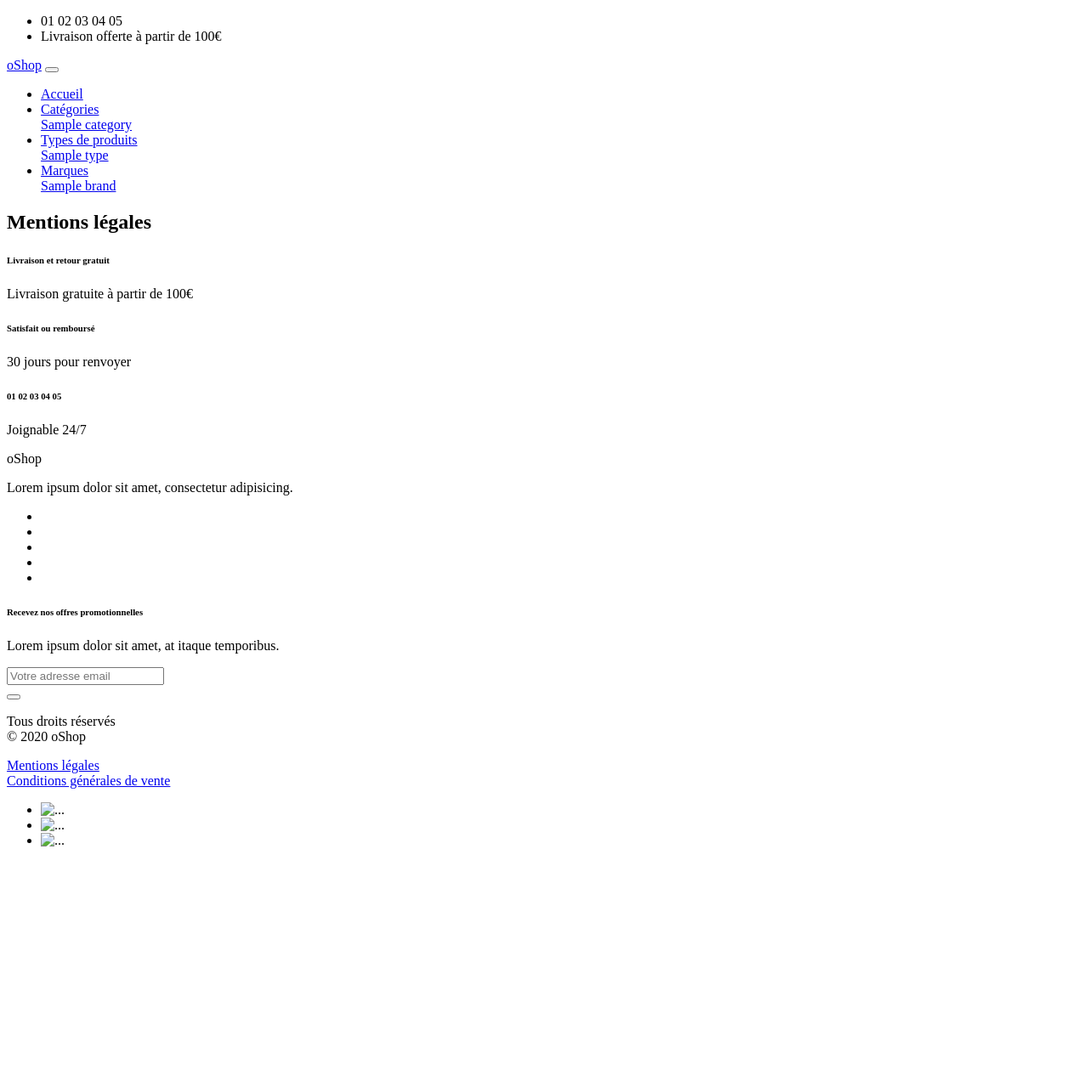
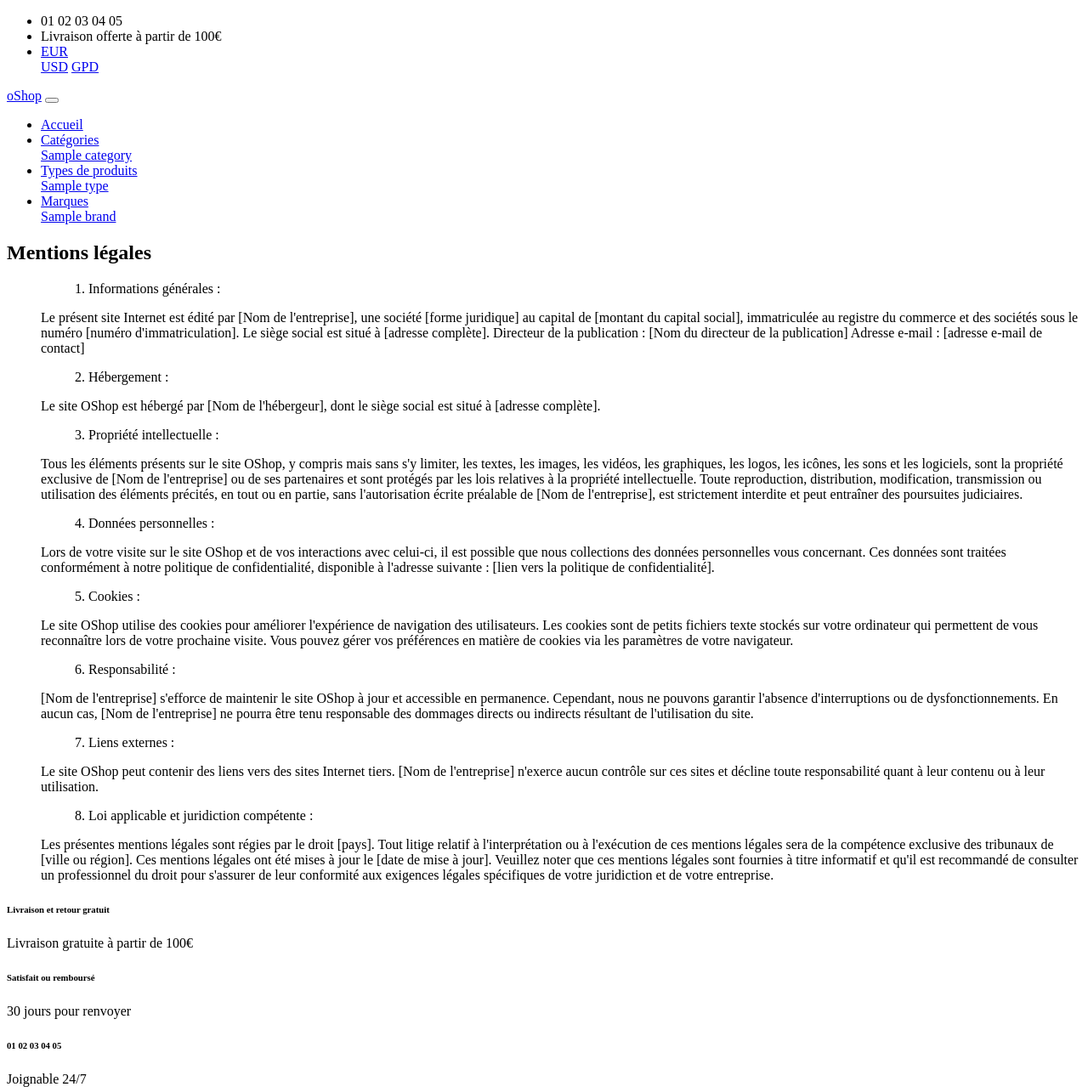
Before and after one commit to YoanBuscail/Oshop, a PHP site: template app/Views/legal_notice.tpl.php in a window 1280 px wide. Shown: the top 1279 px of the page at 85% size. Before the commit the page ends 996 px from the top, so only its background shows below. Run offline with PHP 8.4, Linux system fonts and the light colour scheme; the template is opened without the code that fills it: most values are stand-ins (such as "Sample title", 1, 10 or a date in 2020).

Commit message:
avec correction homepage

```diff
--- a/app/Views/footer.tpl.php
+++ b/app/Views/footer.tpl.php
@@ -91,9 +91,9 @@
                 </div>
                 <div class="col-md-6 text-center">
                     <p class="mb-md-0">
-                        <a class="text-white" href="<?= $router->generate('legalNotice') ?>">Mentions légales</a>
+                        <a class="text-white" href="<?= $router->generate('legal_notice') ?>">Mentions légales</a>
                         <br>
-                        <a class="text-white" href="#">Conditions générales de vente</a>
+                        <a class="text-white" href="<?= $router->generate('general_terms') ?>">Conditions générales de vente</a>
                     </p>
                 </div>
 
--- a/app/Views/header.tpl.php
+++ b/app/Views/header.tpl.php
@@ -21,6 +21,15 @@
                                 <i class="fa fa-phone"></i> 01 02 03 04 05
                             </li>
                             <li class="list-inline-item px-3 border-left d-none d-lg-inline-block">Livraison offerte à partir de 100€</li>
+                            <li class="nav-item dropdown list-inline-item px-3 border-right d-none d-lg-inline-block ">
+                                <a class="nav-link dropdown-toggle" href="#" id="navbarDropdownMenuLink" data-toggle="dropdown" aria-haspopup="true" aria-expanded="false">
+                                EUR
+                                </a>
+                                <div class="dropdown-menu" aria-labelledby="navbarDropdownMenuLink">
+                                <a href="#" class="dropdown-item text-sm">USD</a>
+                                <a href="#" class="dropdown-item text-sm">GPD</a>
+                                </div>
+                            </li>
                         </ul>
                     </div>
                 </div>
--- a/app/Views/legal_notice.tpl.php
+++ b/app/Views/legal_notice.tpl.php
@@ -2,6 +2,33 @@
     <div class="container-fluid">
         <div class="row">
             <h1>Mentions légales</h1>
+            <ol>
+            <ul>1. Informations générales :</ul>
+                <p>Le présent site Internet est édité par [Nom de l'entreprise], une société [forme juridique] au capital de [montant du capital social], immatriculée au registre du commerce et des sociétés sous le numéro [numéro d'immatriculation]. Le siège social est situé à [adresse complète].
+
+                Directeur de la publication : [Nom du directeur de la publication]
+                Adresse e-mail : [adresse e-mail de contact]</p>
+            <ul>2. Hébergement :</ul>
+                <p>Le site OShop est hébergé par [Nom de l'hébergeur], dont le siège social est situé à [adresse complète]. </p>
+
+            <ul>3. Propriété intellectuelle :</ul>
+                <p>Tous les éléments présents sur le site OShop, y compris mais sans s'y limiter, les textes, les images, les vidéos, les graphiques, les logos, les icônes, les sons et les logiciels, sont la propriété exclusive de [Nom de l'entreprise] ou de ses partenaires et sont protégés par les lois relatives à la propriété intellectuelle.
+                Toute reproduction, distribution, modification, transmission ou utilisation des éléments précités, en tout ou en partie, sans l'autorisation écrite préalable de [Nom de l'entreprise], est strictement interdite et peut entraîner des poursuites judiciaires.</p>
+            <ul> 4. Données personnelles :</ul>
+                <p>Lors de votre visite sur le site OShop et de vos interactions avec celui-ci, il est possible que nous collections des données personnelles vous concernant. Ces données sont traitées conformément à notre politique de confidentialité, disponible à l'adresse suivante : [lien vers la politique de confidentialité].</p>
+            <ul>5. Cookies :</ul>
+                <p>Le site OShop utilise des cookies pour améliorer l'expérience de navigation des utilisateurs. Les cookies sont de petits fichiers texte stockés sur votre ordinateur qui permettent de vous reconnaître lors de votre prochaine visite. Vous pouvez gérer vos préférences en matière de cookies via les paramètres de votre navigateur.</p>
+            <ul>6. Responsabilité :</ul>
+                <p>[Nom de l'entreprise] s'efforce de maintenir le site OShop à jour et accessible en permanence. Cependant, nous ne pouvons garantir l'absence d'interruptions ou de dysfonctionnements. En aucun cas, [Nom de l'entreprise] ne pourra être tenu responsable des dommages directs ou indirects résultant de l'utilisation du site.</p>
+            <ul>7. Liens externes :</ul>
+                <p>Le site OShop peut contenir des liens vers des sites Internet tiers. [Nom de l'entreprise] n'exerce aucun contrôle sur ces sites et décline toute responsabilité quant à leur contenu ou à leur utilisation.</p>
+            <ul>8. Loi applicable et juridiction compétente :</ul>
+                <p>Les présentes mentions légales sont régies par le droit [pays]. Tout litige relatif à l'interprétation ou à l'exécution de ces mentions légales sera de la compétence exclusive des tribunaux de [ville ou région].
+
+                Ces mentions légales ont été mises à jour le [date de mise à jour].
+
+                Veuillez noter que ces mentions légales sont fournies à titre informatif et qu'il est recommandé de consulter un professionnel du droit pour s'assurer de leur conformité aux exigences légales spécifiques de votre juridiction et de votre entreprise.</p>
+        </ol>
         </div>
     </div>
 </section>
```
Also changed, not shown: app/Controllers/MainController.php (+15 -6 lines), app/Models/Category.php (+11 -3 lines), app/Views/home.tpl.php (+16 -9 lines), public/index.php (+11 -1 lines).
